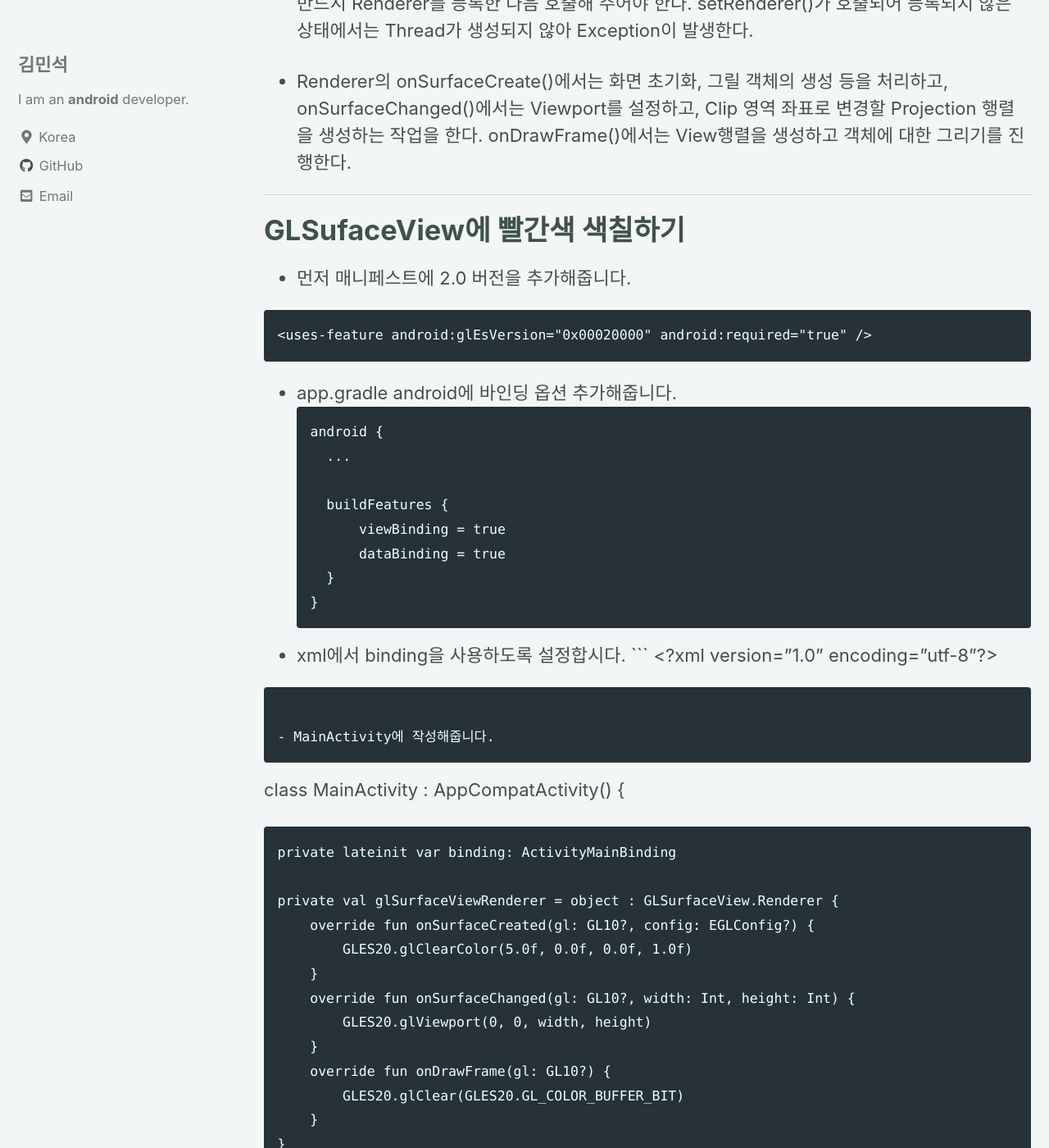
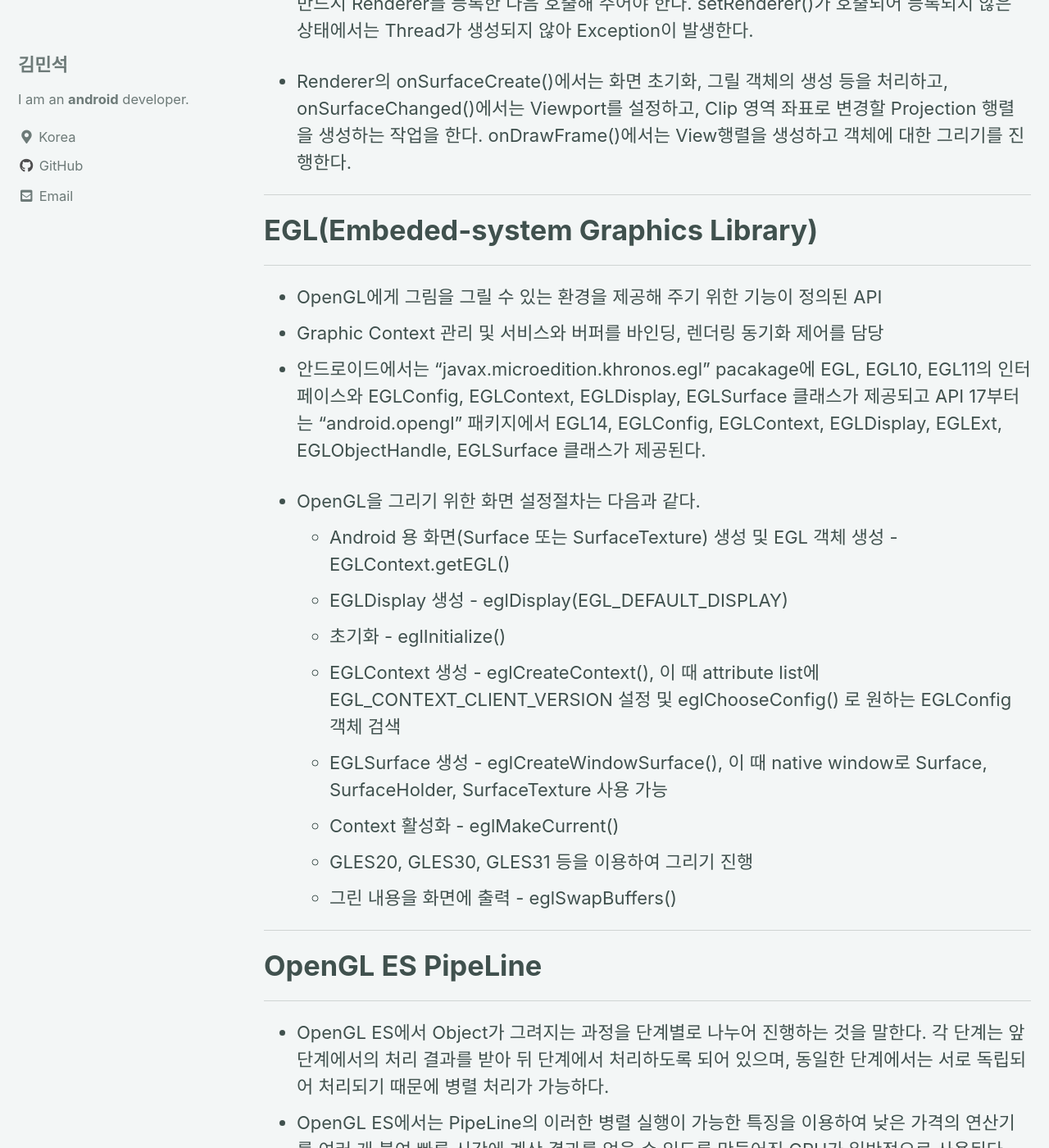
Before and after one commit to sun5066/sun5066.github.io, a Jekyll site: the page built from _posts/2021-11-16-opengles.md, in a window 1280 px wide and 1400 px high, scrolled down 1521 px. Shown: the whole window at 82% size. Built offline with Jekyll 4.4.1, drawn with Linux system fonts in a browser that asks for light colours; cached includes are drawn as plain includes; some of the changed text lies outside the part shown.

Commit message:
OpenGL ES 1 수정 및 추가

```diff
--- a/_posts/2021-11-16-opengles.md
+++ b/_posts/2021-11-16-opengles.md
@@ -49,7 +49,39 @@ categories: android, openGLES
 
 ---
 
+# EGL(Embeded-system Graphics Library)
+
+---
+
+- OpenGL에게 그림을 그릴 수 있는 환경을 제공해 주기 위한 기능이 정의된 API
+- Graphic Context 관리 및 서비스와 버퍼를 바인딩, 렌더링 동기화 제어를 담당
+- 안드로이드에서는 "javax.microedition.khronos.egl" pacakage에 EGL, EGL10, EGL11의 인터페이스와 EGLConfig, EGLContext, EGLDisplay, EGLSurface 클래스가 제공되고
+API 17부터는 "android.opengl" 패키지에서 EGL14, EGLConfig, EGLContext, EGLDisplay, EGLExt, EGLObjectHandle, EGLSurface 클래스가 제공된다.
+
+- OpenGL을 그리기 위한 화면 설정절차는 다음과 같다.
+  - Android 용 화면(Surface 또는 SurfaceTexture) 생성 및 EGL 객체 생성 - EGLContext.getEGL()
+  - EGLDisplay 생성 - eglDisplay(EGL_DEFAULT_DISPLAY)
+  - 초기화 - eglInitialize()
+  - EGLContext 생성 - eglCreateContext(), 이 때 attribute list에 EGL_CONTEXT_CLIENT_VERSION 설정 및 eglChooseConfig() 로 원하는 EGLConfig 객체 검색
+  - EGLSurface 생성 - eglCreateWindowSurface(), 이 때 native window로 Surface, SurfaceHolder, SurfaceTexture 사용 가능
+  - Context 활성화 - eglMakeCurrent()
+  - GLES20, GLES30, GLES31 등을 이용하여 그리기 진행
+  - 그린 내용을 화면에 출력 - eglSwapBuffers()
+
+---
+
+# OpenGL ES PipeLine
+
+---
+
+- OpenGL ES에서 Object가 그려지는 과정을 단계별로 나누어 진행하는 것을 말한다. 각 단계는 앞 단계에서의 처리 결과를 받아 뒤 단계에서 처리하도록 되어 있으며, 동일한 단계에서는 서로 독립되어 처리되기 때문에 병렬 처리가 가능하다.
+- OpenGL ES에서는 PipeLine의 이러한 병렬 실행이 가능한 특징을 이용하여 낮은 가격의 연산기를 여러 개 붙여 빠른 시간에 계산 결과를 얻을 수 있도록 만들어진 GPU가 일반적으로 사용된다.
+
+---
+
 # GLSufaceView에 빨간색 색칠하기
+
+---
 
 - 먼저 매니페스트에 2.0 버전을 추가해줍니다.
 
@@ -127,7 +159,8 @@ class MainActivity : AppCompatActivity() {
 
 ## 참고자료
 
-[유튜브 채널 T아카데미](https://youtu.be/PjroUrwpfRE),
+[유튜브 채널 T아카데미](https://youtu.be/PjroUrwpfRE)
+
 [공식 홈페이지](https://developer.android.com/training/graphics/opengl/environment?hl=ko)
 
 ---
```
